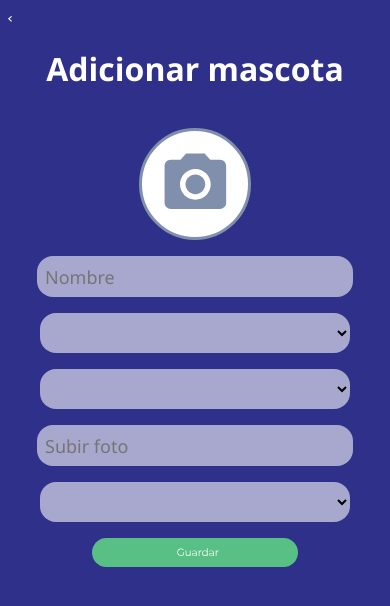
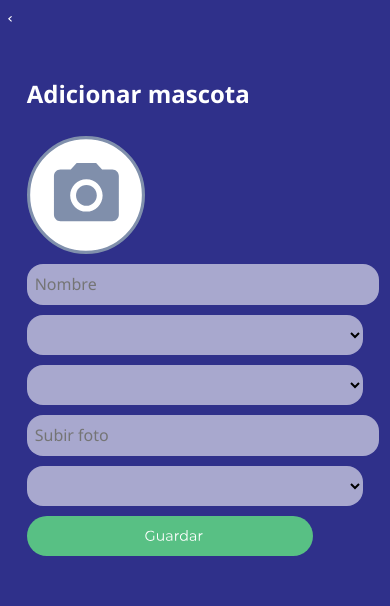
Before and after one commit to juancc9/node_mascotas, a website: page frontend/pages/adicionar.html in a window 390 px wide. Drawn offline with Linux system fonts and the light colour scheme; no server answers; sample sign-in values are in the browser's storage; files whose address does not match are found by name.

Commit message:
"Ajuste login"

```diff
--- /dev/null
+++ b/frontend/css/JJM_general.css
@@ -0,0 +1,162 @@
+body {
+  font-size: 1rem;
+  background-color: rgb(47, 48, 138);
+}
+
+.formulario {
+  position: absolute;
+  top: 75%;
+  left: 50%;
+  transform: translate(-50%, -20%);
+  display: flex;
+  flex-direction: column;
+  gap: 10px;
+  padding: 20px;
+  border-radius: 10px;
+}
+
+.contenedor {
+  position: absolute;
+  top: 30%;
+  left: 50%;
+  transform: translate(-50%, -20%);
+  display: flex;
+  flex-direction: column;
+  gap: 10px;
+  padding: 20px;
+  border-radius: 10px;
+}
+
+img, video {
+  max-width: 100%;
+  height: auto;
+  text-align: center;
+}
+
+button, input {
+  padding: 10px;
+  border: none;
+  border-radius: 5px;
+}
+
+.input1 {
+  background-color: rgba(255, 255, 255, 0.582);
+  padding: 8px;
+  border-radius: 16px;
+  border: none;
+  width: 300px;
+  height: 25px;
+  font-family: "Segoe UI", Tahoma, Geneva, Verdana, sans-serif;
+  font-size: large;
+}
+
+select {
+  background-color: rgba(255, 255, 255, 0.582);
+  padding: 8px;
+  border-radius: 16px;
+  border: none;
+  width: 310px;
+  height: 40px;
+  font-family: "Segoe UI", Tahoma, Geneva, Verdana, sans-serif;
+  font-size: large;
+}
+
+.input1Submit {
+  background-color: rgba(30, 14, 116, 0.952);
+  padding: 8px;
+  border-radius: 16px;
+  border: none;
+  width: 310px;
+  height: 40px;
+  font-family: "Segoe UI", Tahoma, Geneva, Verdana, sans-serif;
+  cursor: pointer;
+  color: aliceblue;
+  font-size: large;
+}
+
+.fondo {
+  align-items: center;
+  height: auto;
+  display: block;
+}
+
+#mensaje {
+  color: rgb(255, 0, 0);
+  text-align: center;
+}
+
+h1, h2 {
+  color: rgb(255, 255, 255);
+  font-family: "Segoe UI", Tahoma, Geneva, Verdana, sans-serif;
+}
+
+#mascotList {
+  background-color: rgba(79, 55, 214, 0.952);
+  padding: 8px;
+  border-radius: 16px;
+  border: none;
+  width: 310px;
+  height: 40px;
+  font-family: "Segoe UI", Tahoma, Geneva, Verdana, sans-serif;
+  cursor: pointer;
+  color: aliceblue;
+  font-size: large;
+}
+
+p {
+  font-family: "Segoe UI", Tahoma, Geneva, Verdana, sans-serif;
+}
+
+#buttonAdd1 {
+  color: aliceblue;
+  background-color: rgb(49, 175, 123);
+  padding: 8px;
+  border-radius: 16px;
+  border: none;
+  width: 305px;
+  height: 50px;
+  font-family: "Segoe UI", Tahoma, Geneva, Verdana, sans-serif;
+  font-size: large;
+  font-weight: bolder;
+  cursor: pointer;
+}
+
+#back {
+  position: absolute;
+  top: 4%;
+  left: 40%;
+}
+
+/* Media query para pantallas pequeñas (teléfonos) */
+@media (max-width: 767px) {
+  .formulario, .contenedor {
+    position: relative; /* Cambia a relativo para que se ajuste al flujo del documento */
+    top: auto;
+    left: auto;
+    transform: none; /* Elimina la transformación */
+    padding: 15px; /* Ajusta el padding */
+    width: 90%; /* Hace que ocupe un 90% del ancho */
+    margin: 20px auto; /* Centra el formulario */
+  }
+
+  .input1, select, .input1Submit, #mascotList, #buttonAdd1 {
+    width: 100%; /* Hace que los elementos se adapten al 100% del ancho */
+    font-size: 1rem; /* Ajusta el tamaño de fuente */
+  }
+
+  h1, h2 {
+    font-size: 1.5rem; /* Ajusta el tamaño de fuente de los encabezados */
+  }
+
+  #back {
+    top: 10%;
+    left: 10%; /* Ajusta la posición del botón */
+  }
+}
+
+/* Media query para pantallas grandes (escritorios) */
+@media (min-width: 1200px) {
+  .contenedor {
+    padding: 3rem;
+  }
+}
--- /dev/null
+++ b/frontend/css/JJM_log-in.css
@@ -0,0 +1,160 @@
+
+
+  body {
+  font-size: 1rem;
+  background-color: rgb(47, 48, 138);
+}
+
+.formulario {
+  position: absolute;
+  top: 75%;
+  left: 43%;
+  transform: translate(-50%, -20%);
+  display: flex;
+  flex-direction: column;
+  gap: 10px;
+  padding: 20px;
+  border-radius: 10px;
+}
+
+.contenedor {
+  position: absolute;
+  top: 30%;
+  left: 50%;
+  transform: translate(-50%, -20%);
+  display: flex;
+  flex-direction: column;
+  gap: 10px;
+  padding: 20px;
+  border-radius: 10px;
+}
+
+img, video {
+  max-width: 100%;
+  height: auto;
+  text-align: center;
+}
+
+button, input {
+  padding: 10px;
+  border: none;
+  border-radius: 5px;
+}
+
+.input1 {
+  background-color: rgba(255, 255, 255, 0.582);
+  padding: 8px;
+  border-radius: 16px;
+  border: none;
+  width: 260px;
+  height: 25px;
+  font-family: "Segoe UI", Tahoma, Geneva, Verdana, sans-serif;
+  font-size: large;
+}
+
+select {
+  background-color: rgba(255, 255, 255, 0.582);
+  padding: 8px;
+  border-radius: 16px;
+  border: none;
+  width: 310px;
+  height: 40px;
+  font-family: "Segoe UI", Tahoma, Geneva, Verdana, sans-serif;
+  font-size: large;
+}
+
+.input1Submit {
+  background-color: rgba(30, 14, 116, 0.952);
+  padding: 8px;
+  border-radius: 16px;
+  border: none;
+  width: 280px;
+  height: 40px;
+  font-family: "Segoe UI", Tahoma, Geneva, Verdana, sans-serif;
+  cursor: pointer;
+  color: aliceblue;
+  font-size: large;
+}
+
+.fondo {
+  align-items: center;
+  height: auto;
+  display: block;
+}
+
+#mensaje {
+  color: rgb(255, 0, 0);
+  text-align: center;
+}
+
+h1, h2 {
+  color: rgb(255, 255, 255);
+  font-family: "Segoe UI", Tahoma, Geneva, Verdana, sans-serif;
+}
+
+#mascotList {
+  background-color: rgba(79, 55, 214, 0.952);
+  padding: 8px;
+  border-radius: 16px;
+  border: none;
+  width: 310px;
+  height: 40px;
+  font-family: "Segoe UI", Tahoma, Geneva, Verdana, sans-serif;
+  cursor: pointer;
+  color: aliceblue;
+  font-size: large;
+}
+
+p {
+  font-family: "Segoe UI", Tahoma, Geneva, Verdana, sans-serif;
+}
+
+#buttonAdd1 {
+  color: aliceblue;
+  background-color: rgb(49, 175, 123);
+  padding: 8px;
+  border-radius: 16px;
+  border: none;
+  width: 305px;
+  height: 50px;
+  font-family: "Segoe UI", Tahoma, Geneva, Verdana, sans-serif;
+  font-size: large;
+  font-weight: bolder;
+  cursor: pointer;
+}
+
+#back {
+  position: absolute;
+  top: 4%;
+  left: 40%;
+}
+
+/* Media query para pantallas pequeñas (teléfonos) */
+@media (max-width: 767px) {
+  .formulario, .contenedor {
+    position: relative; /* Cambia a relativo para que se ajuste al flujo del documento */
+    top: auto;
+    left: auto;
+    transform: none; /* Elimina la transformación */
+    padding: 15px; /* Ajusta el padding */
+    width: 90%; /* Hace que ocupe un 90% del ancho */
+    margin: 20px auto; /* Centra el formulario */
+  }
+
+
+  h1, h2 {
+    font-size: 1.5rem; /* Ajusta el tamaño de fuente de los encabezados */
+  }
+
+  #back {
+    top: 10%;
+    left: 10%; /* Ajusta la posición del botón */
+  }
+}
+
+/* Media query para pantallas grandes (escritorios) */
+@media (min-width: 1200px) {
+  .contenedor {
+    padding: 3rem;
+  }
+}
--- a/frontend/css/general.css
+++ /dev/null
@@ -1,140 +0,0 @@
-
-  body {
-    font-size: 1rem;
-    background-color: rgb(47, 48, 138);
-
-  }
-
-
-  .formulario {
-    position: absolute;
-    top: 75%;
-    left: 50%;
-    transform: translate(-50%, -20%);
-    display: flex;
-    flex-direction: column;
-    gap: 10px;
-    padding: 20px;
-    border-radius: 10px;
-  }
-
-
-  .contenedor {
-    text-align: center;
-    align-items: center;
-    justify-content: center;
-    width: 100%;
-    max-width: 600px;
-    left: 40%;
-    display: flex;
-    flex-direction: column;
-    gap: 1rem;
-  }
-
-  img, video {
-    max-width: 100%;
-    height: auto;
-    text-align: center;
-  }
-  button, input {
-    padding: 10px;
-    border: none;
-    border-radius: 5px;
-  }
-
-  .input1{
-    background-color: rgba(255, 255, 255, 0.582);
-    padding: 8px;
-    border-radius: 16px;
-    border: none;
-    width: 300px;
-    height: 25px;
-    font-family: "Segoe UI", Tahoma, Geneva, Verdana, sans-serif;
-    font-size: large;
-}
-
-select{
-    background-color: rgba(255, 255, 255, 0.582);
-    padding: 8px;
-    border-radius: 16px;
-    border: none;
-    width: 310px;
-    height: 40px;
-    font-family: "Segoe UI", Tahoma, Geneva, Verdana, sans-serif;
-    font-size: large;
-}
-
-
-
-.input1Submit{
-    background-color: rgba(30, 14, 116, 0.952);
-    padding: 8px;
-    border-radius: 16px;
-    border: none;
-    width: 310px;
-    height: 40px;
-    font-family: "Segoe UI", Tahoma, Geneva, Verdana, sans-serif;
-    cursor: pointer;
-    color: aliceblue;
-    font-size: large;
-}
-
-.fondo {
-    width: 100%;
-    height: auto;
-    display: block;
-  }
-
-#mensaje{
-    color: rgb(255, 0, 0);
-    text-align: center;
-}
-
-h1{
-    color: rgb(255, 255, 255);
-    font-family: "Segoe UI", Tahoma, Geneva, Verdana, sans-serif;
-
-}
-
-h2{
-  color: rgb(255, 255, 255);
-  font-family: "Segoe UI", Tahoma, Geneva, Verdana, sans-serif;
-
-}
-
-#mascotList{
-  background-color: rgba(79, 55, 214, 0.952);
-  padding: 8px;
-  border-radius: 16px;
-  border: none;
-  width: 310px;
-  height: 40px;
-  font-family: "Segoe UI", Tahoma, Geneva, Verdana, sans-serif;
-  cursor: pointer;
-  color: aliceblue;
-  font-size: large;}
-
-  p{
-    font-family: "Segoe UI", Tahoma, Geneva, Verdana, sans-serif;
-  }
-
-  #buttonAdd1{
-    color:aliceblue;
-    background-color: rgb(49, 175, 123);
-    padding: 8px;
-    border-radius: 16px;
-    border: none;
-    width: 305px;
-    height: 50px;
-    font-family: "Segoe UI", Tahoma, Geneva, Verdana, sans-serif;
-    font-size: large;
-    font-weight: bolder;
-    cursor: pointer;
-
-}
-
-#back{
-  position: absolute;
-  top: 4%;
-  left: 40%;
-}
--- a/frontend/js/log-in.js
+++ b/frontend/js/JJM_log-in.js
@@ -8,7 +8,7 @@ loginForm.addEventListener('submit', async (event) => {
   const password = document.getElementById('password').value;
 
   try {
-    const response = await fetch('http://10.4.20.36:3000/api/loginJJM', {
+    const response = await fetch('http://localhost:3000/api/loginJJM', {
       method: 'POST',
       headers: {
         'Content-Type': 'application/json'
--- a/frontend/js/mascotas.js
+++ b/frontend/js/JJM_mascotas.js
@@ -1,3 +1,11 @@
+const sesion = localStorage.getItem("token")
+if(!sesion){
+    //alert("Bienvenido")
+
+
+  window.location ="index.html"
+}
+
 const RedirectAddicionar=()=>{
   window.location="adicionar.html"
 }
@@ -9,7 +17,7 @@ const RedirectMain=()=>{
 window.addEventListener("DOMContentLoaded", async () => {
   try {
 
-  const response = await fetch(`http://10.4.20.36:3000/api/mascotasJJM/`);
+const response = await fetch(`http://localhost:3000/api/mascotasJJM/`);
 
     const mascotas = await response.json();
 
--- a/frontend/pages/adicionar.html
+++ b/frontend/pages/adicionar.html
@@ -4,23 +4,22 @@
     <meta charset="UTF-8">
     <meta name="viewport" content="width=device-width, initial-scale=1.0">
     <title>Lista de Mascotas</title>
-  <link rel="stylesheet" href="../css/general.css" />
+  <link rel="stylesheet" href="../css/JJM_general.css" />
 </head>
 <body>
     <img src="../assets//btn-back.svg" type="submit" onclick="RedirectMain()" width="1%" />
 
     <div class="contenedor">
-        <!-- <img src="../assets/btn-back.svg" alt=""> -->
         <h1>Adicionar mascota</h1>
-    <img src="../assets/photo-lg-0.svg" width="30%">
+    <img src="../assets/photo-lg-0.svg" width="35%"  class="fondo">
     <input type="text" placeholder="Nombre" id="nombre"  class="input1"   required />
     <select name="Raza" id="raza"></select>
     <select name="Categoria" id=""></select>
     <input type="text" placeholder="Subir foto" id="foto"  class="input1"   required />
     <select name="Genero" id=""></select>
-    <img src="../assets//btn-save.svg" type="submit" width="55%"/>
+    <img src="../assets//btn-save.svg" type="submit" width="85%"/>
 
 </div>
-<script src="../js/mascotas.js"></script>
+<script src="../js/JJM_mascotas.js"></script>
 </body>
 </html>
```
Also changed, not shown: frontend/pages/index.html (+3 -4 lines), frontend/pages/main.html (+4 -4 lines), frontend/css/JJM_mascotasList.css (renamed from frontend/css/mascotasList.css), frontend/css/log-in.css (deleted).
